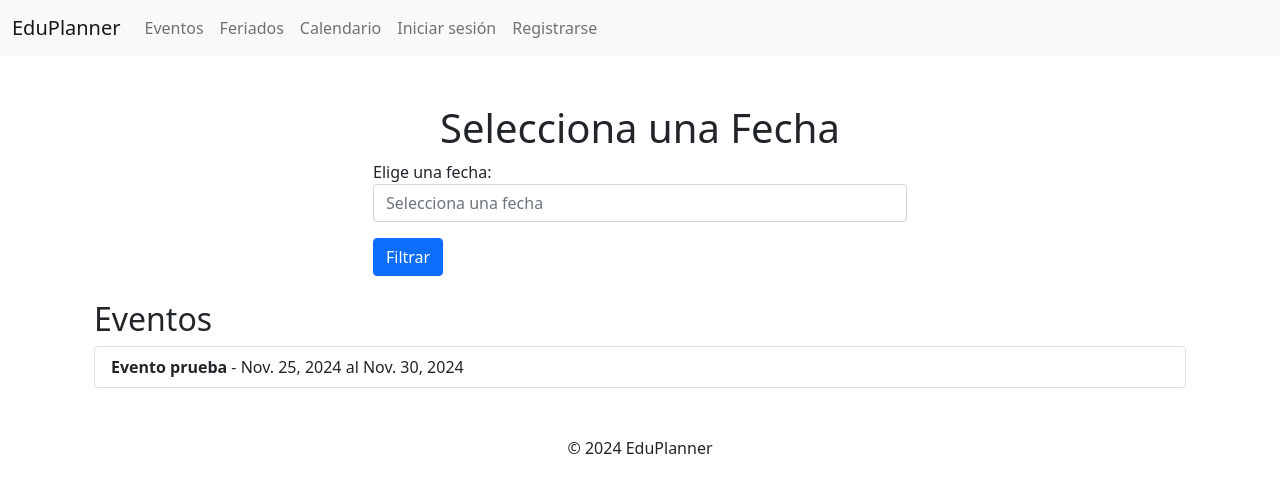
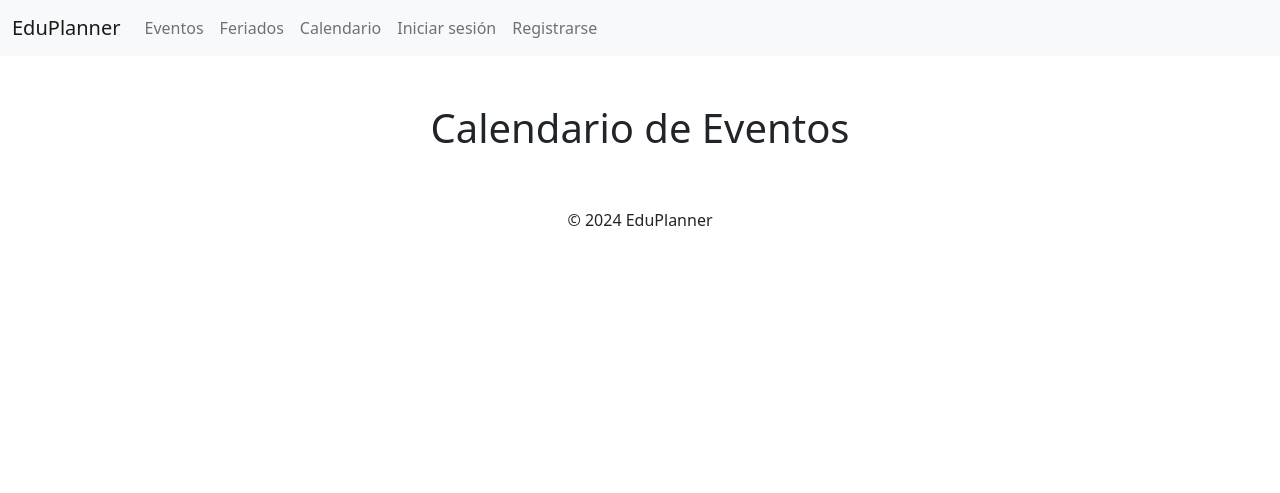
Before and after one commit to blindjamin/CER3-TLP, a Django app: template EduPlanner/templates/eventos/calendario_bootstrap.html in a window 1280 px wide. Shown: the top 493 px of the page. Run offline with Django 5.2, Linux system fonts and the light colour scheme; the template is opened without the code that fills it: values that come from a table or form of the project are taken from there, others are empty; data comes from the database, SQL or seed files in the repository.

Commit message:
calendario
actualizacion de calendario

Co-Authored-By: Benjamin Paicil <91765691+blindjamin@users.noreply.github.com>

```diff
--- a/EduPlanner/templates/eventos/calendario_bootstrap.html
+++ b/EduPlanner/templates/eventos/calendario_bootstrap.html
@@ -4,42 +4,74 @@
 
 {% block content %}
 <div class="container mt-5">
-    <h1 class="text-center">Selecciona una Fecha</h1>
+    <h1 class="text-center">Calendario de Eventos</h1>
+
+    <!-- Calendar Container -->
     <div class="row justify-content-center">
-        <div class="col-md-6">
-            <form method="GET" action="{% url 'calendario' %}">
-                <div class="form-group">
-                    <label for="datepicker">Elige una fecha:</label>
-                    <input type="text" id="datepicker" name="date" class="form-control" placeholder="Selecciona una fecha">
-                </div>
-                <button type="submit" class="btn btn-primary mt-3">Filtrar</button>
-            </form>
+        <div class="col-md-8">
+            <div id="calendar"></div>
         </div>
     </div>
 </div>
 
-<div class="container mt-4">
-    <h2>Eventos</h2>
-    {% if eventos %}
-    <ul class="list-group">
-        {% for evento in eventos %}
-        <li class="list-group-item">
-            <strong>{{ evento.title }}</strong> - {{ evento.start_date }} al {{ evento.end_date }}
-        </li>
-        {% endfor %}
-    </ul>
-    {% else %}
-    <p>No hay eventos para esta fecha.</p>
-    {% endif %}
+<!-- Event Modal -->
+<div class="modal fade" id="eventModal" tabindex="-1">
+    <div class="modal-dialog">
+        <div class="modal-content">
+            <div class="modal-header">
+                <h5 class="modal-title">Detalles del Evento</h5>
+                <button type="button" class="btn-close" data-bs-dismiss="modal"></button>
+            </div>
+            <div class="modal-body">
+                <div id="eventDetails"></div>
+            </div>
+        </div>
+    </div>
 </div>
 
 <script>
-    $(document).ready(function() {
-        $('#datepicker').datepicker({
-            format: 'yyyy-mm-dd',
-            autoclose: true,
-            todayHighlight: true
-        });
+document.addEventListener('DOMContentLoaded', function() {
+    var calendarEl = document.getElementById('calendar');
+    var calendar = new FullCalendar.Calendar(calendarEl, {
+        initialView: 'dayGridMonth',
+        locale: 'es',
+        headerToolbar: {
+            left: 'prev,next today',
+            center: 'title',
+            right: 'dayGridMonth,timeGridWeek,timeGridDay'
+        },
+        events: [
+            {% for evento in eventos %}
+            {
+                title: '{{ evento.title }}',
+                start: '{{ evento.start_date|date:"Y-m-d" }}',
+                end: '{{ evento.end_date|date:"Y-m-d" }}',
+                id: '{{ evento.id }}',
+            },
+            {% endfor %}
+        ],
+        eventClick: function(info) {
+            var event = info.event;
+            var modalContent = `
+                <p><strong>Título:</strong> ${event.title}</p>
+                <p><strong>Inicio:</strong> ${event.start.toLocaleDateString()}</p>
+                <p><strong>Fin:</strong> ${event.end ? event.end.toLocaleDateString() : 'N/A'}</p>
+            `;
+            document.getElementById('eventDetails').innerHTML = modalContent;
+            var modal = new bootstrap.Modal(document.getElementById('eventModal'));
+            modal.show();
+        }
     });
+    calendar.render();
+});
 </script>
 {% endblock %}
+
+{% block extra_css %}
+<link href="https://cdn.jsdelivr.net/npm/fullcalendar@5.11.3/main.min.css" rel="stylesheet">
+{% endblock %}
+
+{% block extra_js %}
+<script src="https://cdn.jsdelivr.net/npm/fullcalendar@5.11.3/main.min.js"></script>
+<script src="https://cdn.jsdelivr.net/npm/fullcalendar@5.11.3/locales-all.min.js"></script>
+{% endblock %}
```
